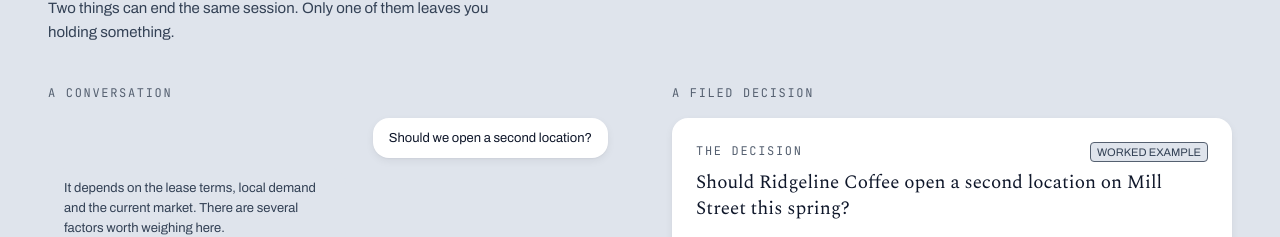
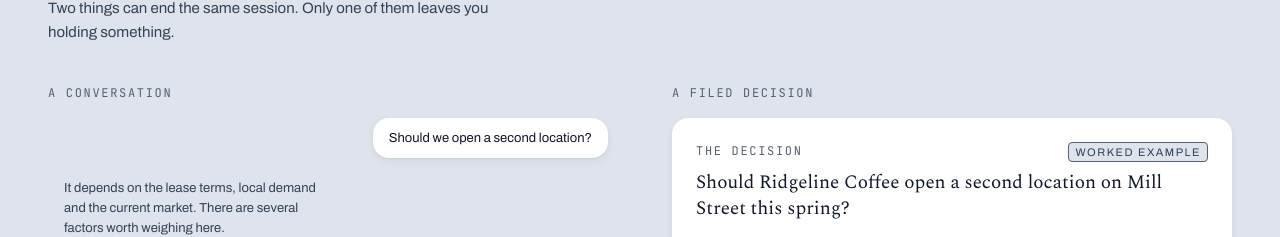
Before and after one commit to maitimeraki/SOCIET, a React (Vite) app in the folder frontend/: page / in a window 1280 px wide. Shown: the part 2813-3050 px from the top of the page. Built offline with nearby package versions, Linux system fonts and the light colour scheme; no server answers.

Commit message:
fix(ui): the worked example keeps its tracking
text-micro declares no letter-spacing, unlike text-label, so the chip's caps
treatment went with the type change. The tracking is the call site's to give:
0.14em, the pre-kit chip's own value and the sheet's sibling caps label.

```diff
--- a/frontend/src/components/ui/FiledSheet.tsx
+++ b/frontend/src/components/ui/FiledSheet.tsx
@@ -40,7 +40,7 @@ export default function FiledSheet({
       <div className="flex items-start justify-between gap-3">
         <p className="font-measurement text-mono uppercase tracking-[0.14em] text-ink-3">The decision</p>
         {sample ? (
-          <Chip tone="neutral" className="uppercase">
+          <Chip tone="neutral" className="uppercase tracking-[0.14em]">
             Worked example
           </Chip>
         ) : null}
```
Also changed, not shown: 1 other file (tests, documents, lock files or other folders).
